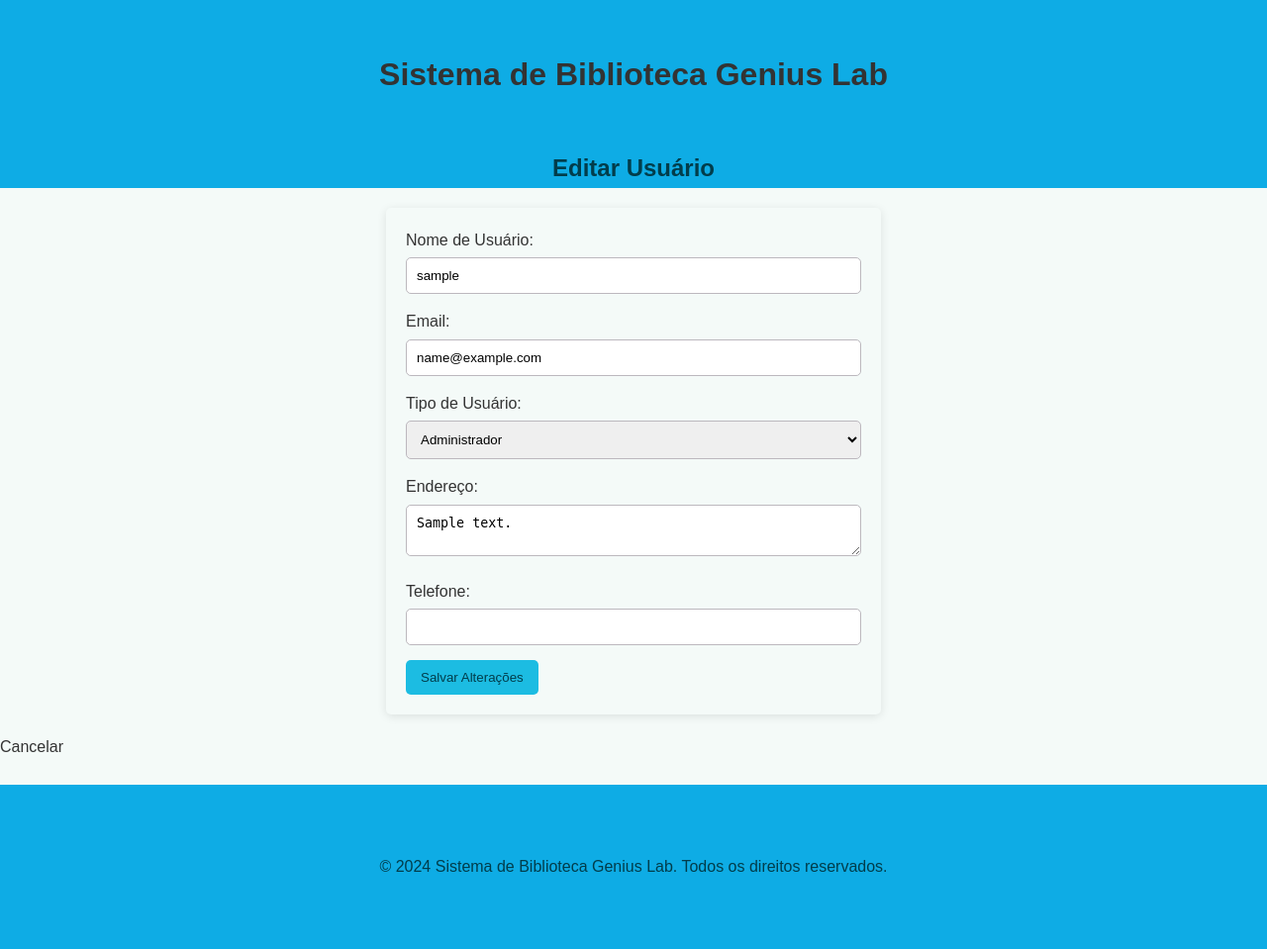
After one commit to allandlm/geniuslab, a Django app: page /usuarios/editar/1/ in a window 1280 px wide. The commit adds this page. Shown: the whole page at 99% size. Run offline with Django 5.2, Linux system fonts and the light colour scheme; tables that the repository leaves empty hold one stand-in row (values such as "Sample post").

Commit message:
Added action buttons to edit and delete users

```diff
--- a/geniuslab/urls.py
+++ b/geniuslab/urls.py
@@ -20,7 +20,7 @@ from django.urls import path
 from books.views import add_book_view, delete_book, edit_book, home_view, list_books
 from loans.views import loan_history, register_loan, return_loan
 from reports.views import generate_report
-from users.views import admin_dashboard, list_users, reader_dashboard, register_user, user_login, user_logout
+from users.views import admin_dashboard, delete_user, edit_user, list_users, reader_dashboard, register_user, user_login, user_logout
 
 urlpatterns = [
     # ===== Controle dev =====
@@ -38,12 +38,14 @@ urlpatterns = [
     # ===== Livros =====
     path('livros/', list_books, name='list_books'),  # URL para listar livros
     path('livros/adicionar/', add_book_view, name='add_book'),  # URL para adicionar livro
-    path('book/edit/<int:id>/', edit_book, name='edit_book'), # URL para editar livro
-    path('book/delete/<int:id>/', delete_book, name='delete_book'),
+    path('livros/editar/<int:id>/', edit_book, name='edit_book'), # URL para editar livro
+    path('livros/deletar/<int:id>/', delete_book, name='delete_book'),
 
     # ===== Usuários =====
     path('usuarios/', list_users, name='list_users'),  # URL para listar usuários
     path('registrar/', register_user, name='register_user'),  # URL para registrar usuário
+    path('usuarios/editar/<int:id>/', edit_user, name='edit_user'), # URL para editar usuário
+    path('usuarios/deletar/<int:id>/', delete_user, name='delete_user'), # URL para deletar usuário
 
     # ===== Empréstimos =====
     path('registrar-empréstimo/', register_loan, name='register_loan'),  # URL para registrar empréstimo
--- /dev/null
+++ b/templates/edit_user.html
@@ -0,0 +1,32 @@
+{% extends 'base.html' %}
+
+{% block title %}Editar Usuário{% endblock %}
+
+{% block content %}
+<h2>Editar Usuário</h2>
+<form method="POST">
+    {% csrf_token %}
+
+    <label for="username">Nome de Usuário:</label>
+    <input type="text" name="username" id="username" value="{{ user.username }}" required>
+
+    <label for="email">Email:</label>
+    <input type="email" name="email" id="email" value="{{ user.email }}" required>
+
+    <label for="user_type">Tipo de Usuário:</label>
+    <select name="user_type" id="user_type" required>
+        <option value="admin" {% if user.user_type == 'admin' %}selected{% endif %}>Administrador</option>
+        <option value="reader" {% if user.user_type == 'reader' %}selected{% endif %}>Leitor</option>
+    </select>
+
+    <label for="address">Endereço:</label>
+    <textarea name="address" id="address">{{ user.address }}</textarea>
+
+    <label for="phone">Telefone:</label>
+    <input type="tel" name="phone" id="phone" pattern="[0-9]{10,11} value="{{ user.phone }}">
+
+    <button type="submit" class="btn btn-primary">Salvar Alterações</button>
+</form>
+
+<a href="{% url 'list_users' %}" class="btn btn-secondary">Cancelar</a>
+{% endblock %}
--- a/users/views.py
+++ b/users/views.py
@@ -1,5 +1,5 @@
 from urllib import request
-from django.shortcuts import render, redirect
+from django.shortcuts import get_object_or_404, render, redirect
 from django.contrib.auth.models import User
 from django.contrib import messages
 from django.contrib.auth import get_user_model, authenticate, login, logout
@@ -83,3 +83,43 @@ def register_user(request):
 def list_users(request):
     users = User.objects.all()  # Obtém todos os usuários
     return render(request, 'list_users.html', {'users': users})
+
+def edit_user(request, id):
+    # Buscar o usuário a ser editado
+    user = get_object_or_404(User, id=id)
+
+    if request.method == 'POST':
+        # Obter os dados do formulário manualmente
+        username = request.POST.get('username')
+        email = request.POST.get('email')
+        user_type = request.POST.get('user_type')
+        address = request.POST.get('address')
+        phone = request.POST.get('phone')
+
+        # Validar os dados
+        if not username or not email:
+            messages.error(request, "Nome de usuário e email são obrigatórios.")
+            return redirect('edit_user', id=id)
+
+        # Se os dados forem válidos, atualize o usuário
+        user.username = username
+        user.email = email
+        user.user_type = user_type
+        user.address = address
+        user.phone = phone
+
+        # Salvar as alterações no banco de dados
+        user.save()
+
+        # Exibir mensagem de sucesso
+        messages.success(request, "Usuário atualizado com sucesso!")
+        return redirect('list_users')  # Redireciona para a lista de usuários
+
+    return render(request, 'edit_user.html', {'user': user})
+
+def delete_user(request, id):
+
+    user = get_object_or_404(User, id=id)
+    user.delete()
+    messages.success(request, "Usuário deletado com sucesso.")
+    return redirect('list_users')  # Redireciona para a lista de usuários
```
Also changed, not shown: templates/list_users.html (+6 -1 lines).
